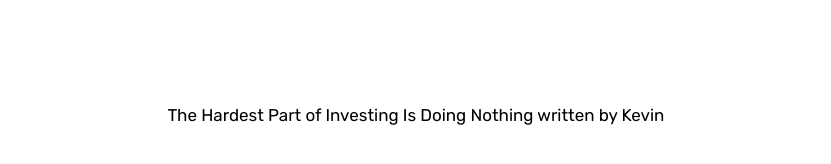
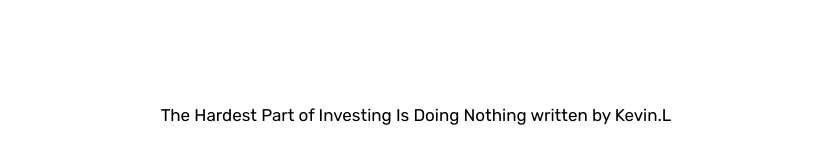
Before and after one commit to DoNothingInvestor/zero-tasking, a Jekyll site: the page built from index.html, in a window 1280 px wide and 900 px high, scrolled down 3826 px. Shown: the part 707-871 px from the top of the window, without its empty margins (224-1055 px from the left). Built offline with Jekyll 4.4.1, drawn with Linux system fonts in a browser that asks for light colours; some web fonts are replaced; the list of posts is cut into pages by our own code; part of the change alters nothing that is shown.

```diff
--- a/_config.yml
+++ b/_config.yml
@@ -26,13 +26,14 @@ blog:
 
 # Author info
 author:
-  fullname : Kevin
+  fullname : Kevin.L
   # generate RSS feed and show it's icon in header
-  ## rss: true
-  ## mail: your@email.com # change to your e-mail address
+  # rss: true
+  # change to your e-mail address
+  mail: your@email.com
   ## twitter: twitter-user-name
   github: https://github.com/DoNothingInvestor
-  youtube: youtube-user-name
+  #youtube: youtube-user-name
   #stackoverflow: stackoverflow-user-name
   #disqus: # your_disqus_forum_shortname
   google_analytics: # 'UA-XXXXXXXX-X'
```
